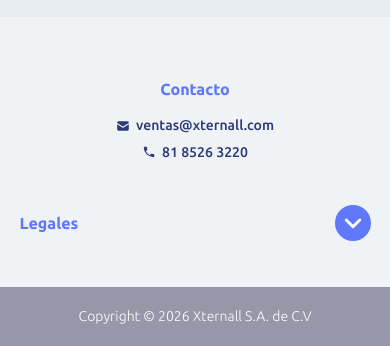
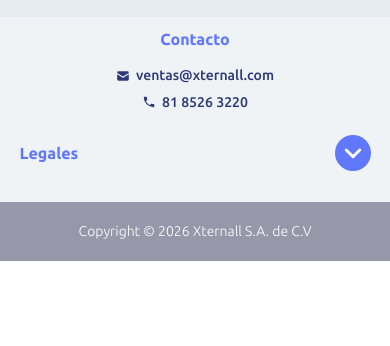
Before and after one commit to grupotimexico/xternall40.github.io, a plain HTML site: page index.html in a window 390 px wide. Shown: the part 10900-11246 px from the top of the page. After the commit the page ends 11161 px from the top, so only its background shows below. Drawn offline with nearby package versions, Linux system fonts and the light colour scheme.

Commit message:
Refactor padding for footer elements
Adjusted padding for footer sections to improve layout consistency.

```diff
--- a/css/blocks.css
+++ b/css/blocks.css
@@ -230,7 +230,7 @@
 .b-footer__social a { display: grid; place-items: center; width: 40px; height: 40px; border-radius: 3px; background: var(--x-blue); color: #fff; transition: background-color var(--x-ease); }
 .b-footer__social a:hover { background: var(--x-navy); color: #fff; }
 .b-footer__social svg { width: 20px; height: 20px; }
-.b-footer__main { background: var(--x-bg-soft); padding: 36px 0 24px; }
+.b-footer__main { background: var(--x-bg-soft); padding: 0 0 24px; }
 .b-footer__cols { display: grid; grid-template-columns: repeat(4, 1fr); gap: 24px; padding-bottom: 28px; border-bottom: 1px solid #d2d2e0; }
 .b-footer__title { margin: 0 0 18px; font-size: 16px; font-weight: 700; color: var(--x-blue); }
 .b-footer__item { display: flex; align-items: flex-start; gap: 14px; margin-bottom: 14px; color: var(--x-text); font-weight: 500; line-height: 1.45; }
@@ -240,7 +240,7 @@
 .b-footer__bottom > span { font-size: 14px; font-weight: 300; text-align: center; }
 /* Footer móvil: contacto centrado + colapsables con slide (700ms, como Divi) */
 .b-footer__mobile, .b-footer__copybar { display: none; }
-.b-footer__mcontact { display: grid; justify-items: center; gap: 4px; margin-bottom: 36px; text-align: center; }
+.b-footer__mcontact { display: grid; justify-items: center; gap: 4px; margin-bottom: 16px; text-align: center; }
 .b-footer__mcontact .b-footer__title { margin-bottom: 8px; }
 .b-footer__mcontact a { display: inline-flex; align-items: center; gap: 6px; font-size: 14px; font-weight: 500; color: var(--x-navy); }
 .b-footer__mcontact svg { width: 14px; height: 14px; }
@@ -300,7 +300,7 @@
   .b-footer__top-inner { grid-template-columns: 1fr; justify-items: center; text-align: center; }
   .b-footer__social { justify-content: center; }
   .b-footer__top { padding: 45px 0 20px; }
-  .b-footer__main { padding: 60px 0 25px; }
+  .b-footer__main { padding: 10px 0; }
   .b-footer__cols, .b-footer__bottom { display: none; }
   .b-footer__mobile, .b-footer__copybar { display: block; }
   .b-dialog__times { grid-template-columns: 1fr 1fr 1fr; }
```
